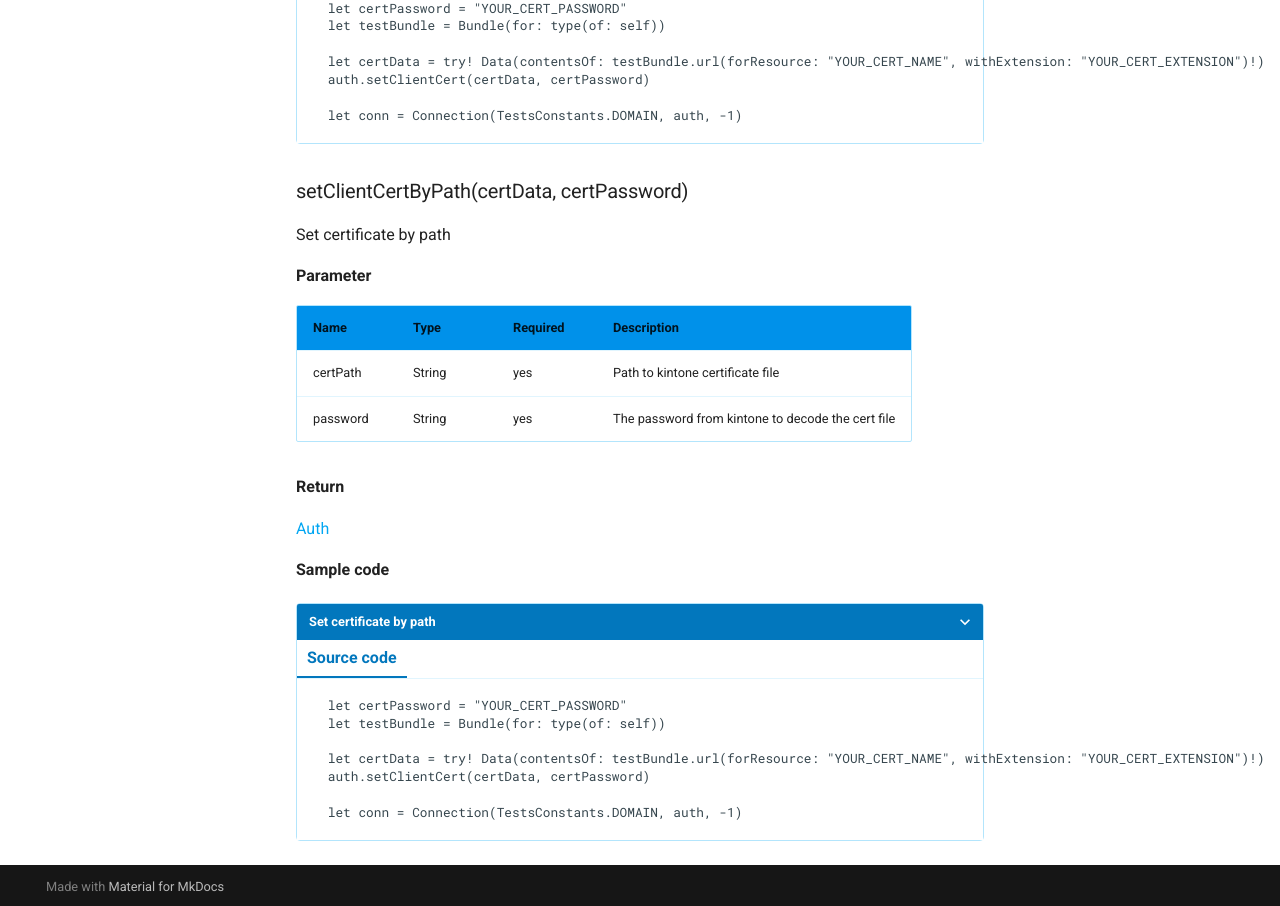
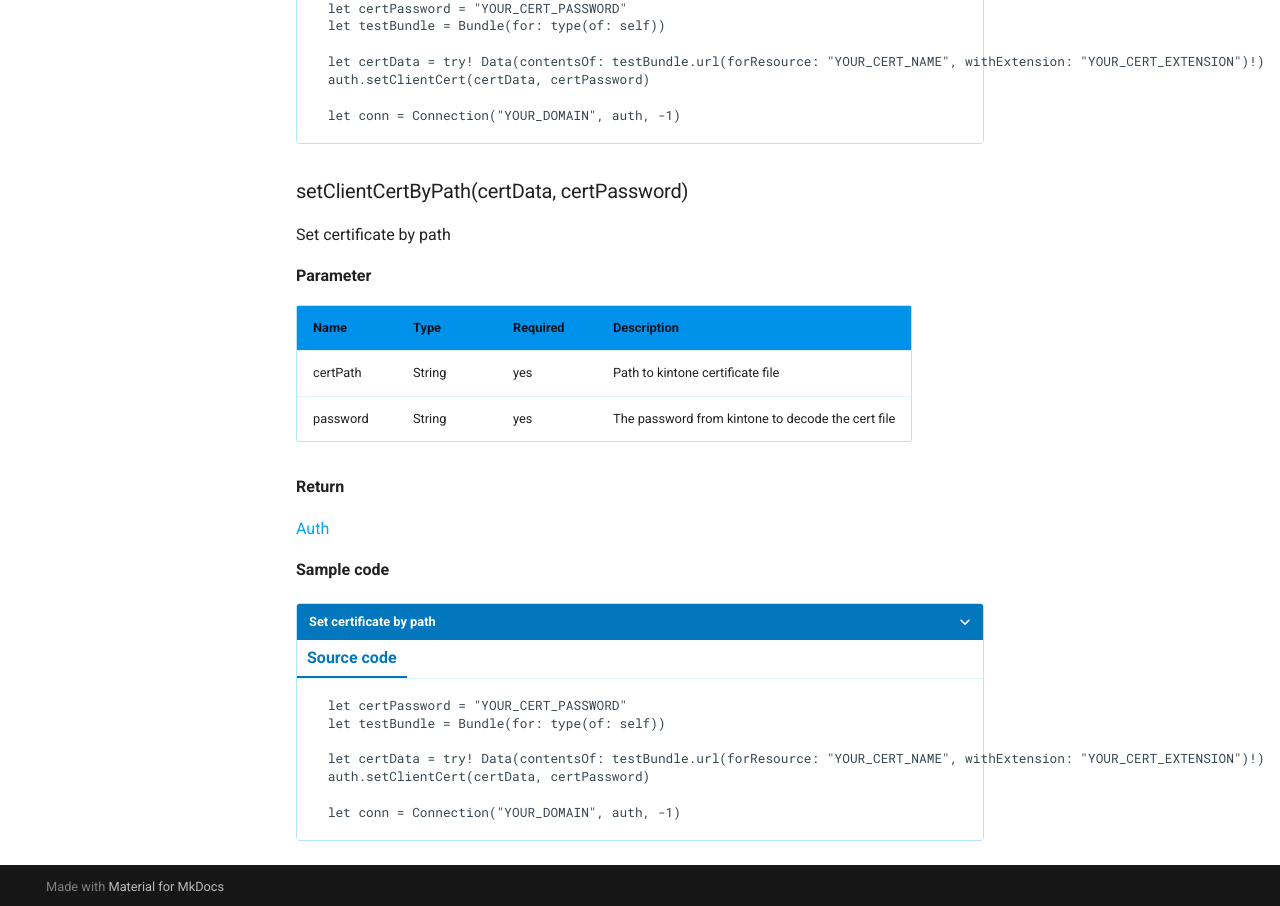
Before and after one commit to kintone-labs/kintone-ios-sdk, an MkDocs documentation site: the page built from docs/docs/reference/authentication.md, in a window 1280 px wide and 1400 px high, scrolled down 3393 px. Shown: the part 491-1397 px from the top of the window. Built offline with MkDocs 1.6.1 and Material for MkDocs 9.7.7, drawn with Linux system fonts in a browser that asks for light colours; comment, search, counter and statistics services are not loaded; old or Windows-style settings are respelled for this version of MkDocs.

Commit message:
remove test constant

```diff
--- a/docs/docs/reference/authentication.md
+++ b/docs/docs/reference/authentication.md
@@ -200,7 +200,7 @@ Set certificate by certificate data
     let certData = try! Data(contentsOf: testBundle.url(forResource: "YOUR_CERT_NAME", withExtension: "YOUR_CERT_EXTENSION")!)
     auth.setClientCert(certData, certPassword)
 
-    let conn = Connection(TestsConstants.DOMAIN, auth, -1)
+    let conn = Connection("YOUR_DOMAIN", auth, -1)
 
 </pre>
 
@@ -236,7 +236,7 @@ Set certificate by path
     let certData = try! Data(contentsOf: testBundle.url(forResource: "YOUR_CERT_NAME", withExtension: "YOUR_CERT_EXTENSION")!)
     auth.setClientCert(certData, certPassword)
 
-    let conn = Connection(TestsConstants.DOMAIN, auth, -1)
+    let conn = Connection("YOUR_DOMAIN", auth, -1)
 
 </pre>
 
```
